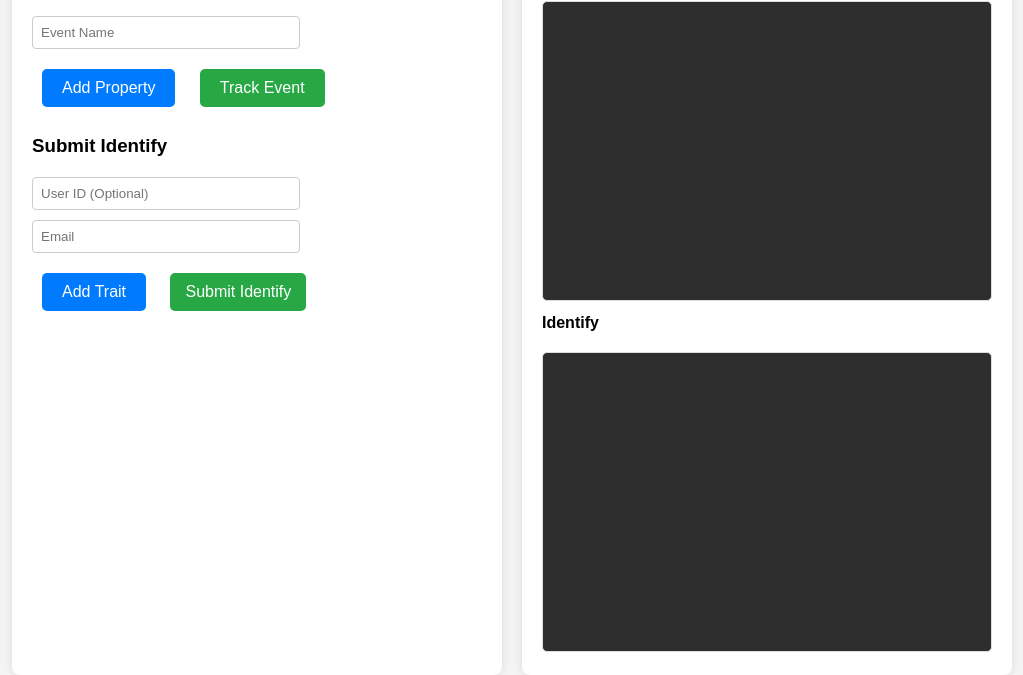
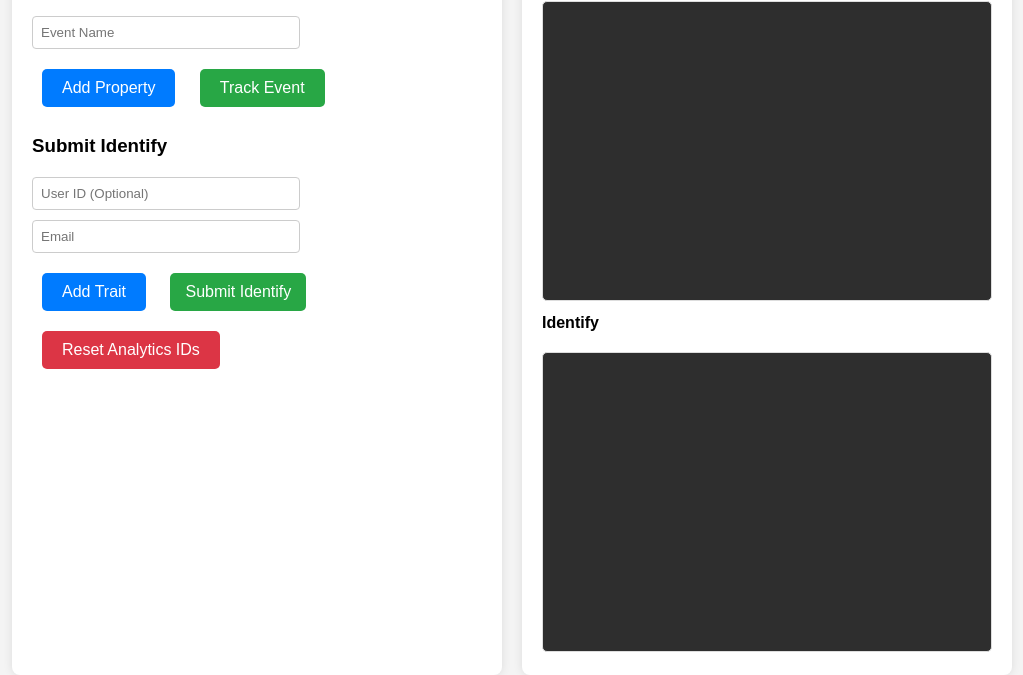
Before and after one commit to segment-anthony/event_tester, a plain HTML site: page index.html in a window 1280 px wide. Shown: the part 125-800 px from the top of the page, without its empty margins (128-1151 px from the left). Drawn offline with nearby package versions, Linux system fonts and the light colour scheme.

Commit message:
Update index.html

```diff
--- a/index.html
+++ b/index.html
@@ -122,6 +122,29 @@
             background-color: #218838; /* Same hover color as Submit Identify */
         }
     </style>
+    <script>
+        function resetAnalytics() {
+            analytics.reset();
+            alert('Analytics reset successfully!');
+        }
+    </script>
+
+    <style>
+        .reset-button {
+            background-color: #dc3545;
+            color: white;
+            border: none;
+            padding: 10px 20px;
+            margin: 10px;
+            font-size: 16px;
+            cursor: pointer;
+            border-radius: 5px;
+        }
+        .reset-button:hover {
+            background-color: #c82333;
+        }
+    </style>
+
 </head>
 <body>
     <div class="container">
@@ -144,6 +167,12 @@
                     <button type="button" onclick="addIdentifyPropertyField()">Add Trait</button>
                     <input type="submit" class="submit-identify-button" value="Submit Identify">
                 </form>
+            </div>
+            <div>
+                <button class="reset-button" onclick="resetAnalytics()">Reset Analytics IDs</button>
+
+
+
             </div>
         </div>
 
```
